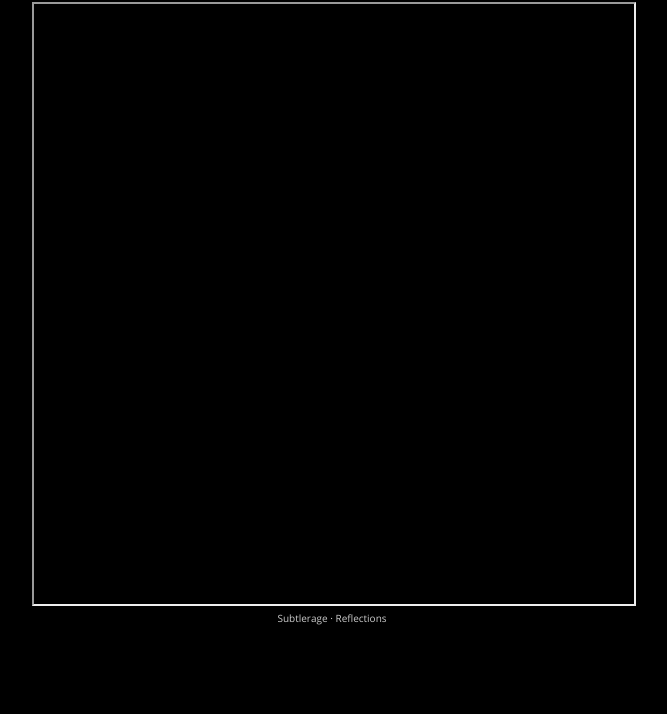
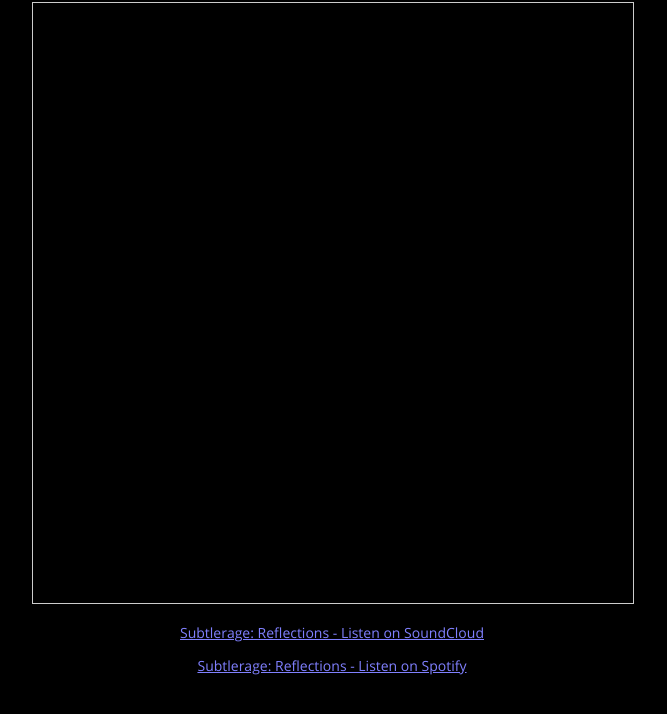
Before and after one commit to 84em/subtlerage, a plain HTML site: page index.html in a window 1280 px wide. Shown: the part 84-798 px from the top of the page, without its empty margins (308-975 px from the left). Drawn offline with Linux system fonts and the light colour scheme; files whose address does not match are found by name.

Commit message:
more style tweaks

```diff
--- a/index.html
+++ b/index.html
@@ -11,22 +11,27 @@
 
 <body>
 
-<div>
+<div class="page-container">
     <h1>Subtlerage</h1>
 
     <iframe
-            src="https://w.soundcloud.com/player/?url=https%3A//api.soundcloud.com/playlists/2037072318&color=%23ff5500&auto_play=false&hide_related=false&show_comments=true&show_user=true&show_reposts=false&show_teaser=true">
+            src="https://w.soundcloud.com/player/?url=https%3A//api.soundcloud.com/playlists/2037072318&color=%23ff5500&auto_play=false&hide_related=false&show_comments=true&show_user=true&show_reposts=false&show_teaser=true"
+            title="Subtlerage - Reflections - Listen on SoundCloud">
     </iframe>
 
-    <div class="soundcloud-link-container">
-        <a href="https://soundcloud.com/subtlerage" title="Subtlerage" target="_blank">
-            Subtlerage
+    <p class="link-container">
+        <a href="https://soundcloud.com/subtlerage/sets/reflections"
+           title="Subtlerage: Reflections - Listen on SoundCloud" target="_blank">
+            Subtlerage: Reflections - Listen on SoundCloud
         </a>
-        ·
-        <a href="https://soundcloud.com/subtlerage/sets/reflections" title="Reflections" target="_blank">
-            Reflections
+    </p>
+
+    <p class="link-container">
+        <a href="https://open.spotify.com/album/3NSbL4I1kuiy34m5o2f90C?si=_ZNXVQJuQX6KP9khcl6dlw"
+           title="Subtlerage: Reflections - Listen on Spotify" target="_blank">
+            Subtlerage: Reflections - Listen on Spotify
         </a>
-    </div>
+    </p>
 
 </div>
 <script src="script.js"></script>
--- a/style.css
+++ b/style.css
@@ -11,7 +11,7 @@ body {
     background-color: black;
 }
 
-div {
+.page-container {
     margin: 0 auto;
     max-width: 600px;
     text-align: center;
@@ -22,21 +22,15 @@ iframe {
     height: 600px;
     scrolling: no;
     frameborder: no;
-    allow: autoplay;
+    border:1px solid #ccc;
 }
 
-.soundcloud-link-container {
-    font-size: 10px;
-    color: #ccc;
-    line-break: anywhere;
-    word-break: normal;
-    overflow: hidden;
-    white-space: nowrap;
-    text-overflow: ellipsis;
-    font-weight: 100;
+.link-container {
+    font-size: 14px;
+    color: #8080ff;
 }
 
-.soundcloud-link-container a {
-    color: #ccc;
-    text-decoration: none;
+.link-container a {
+    color: #8080FFFF;
+    text-decoration: underline;
 }
```
